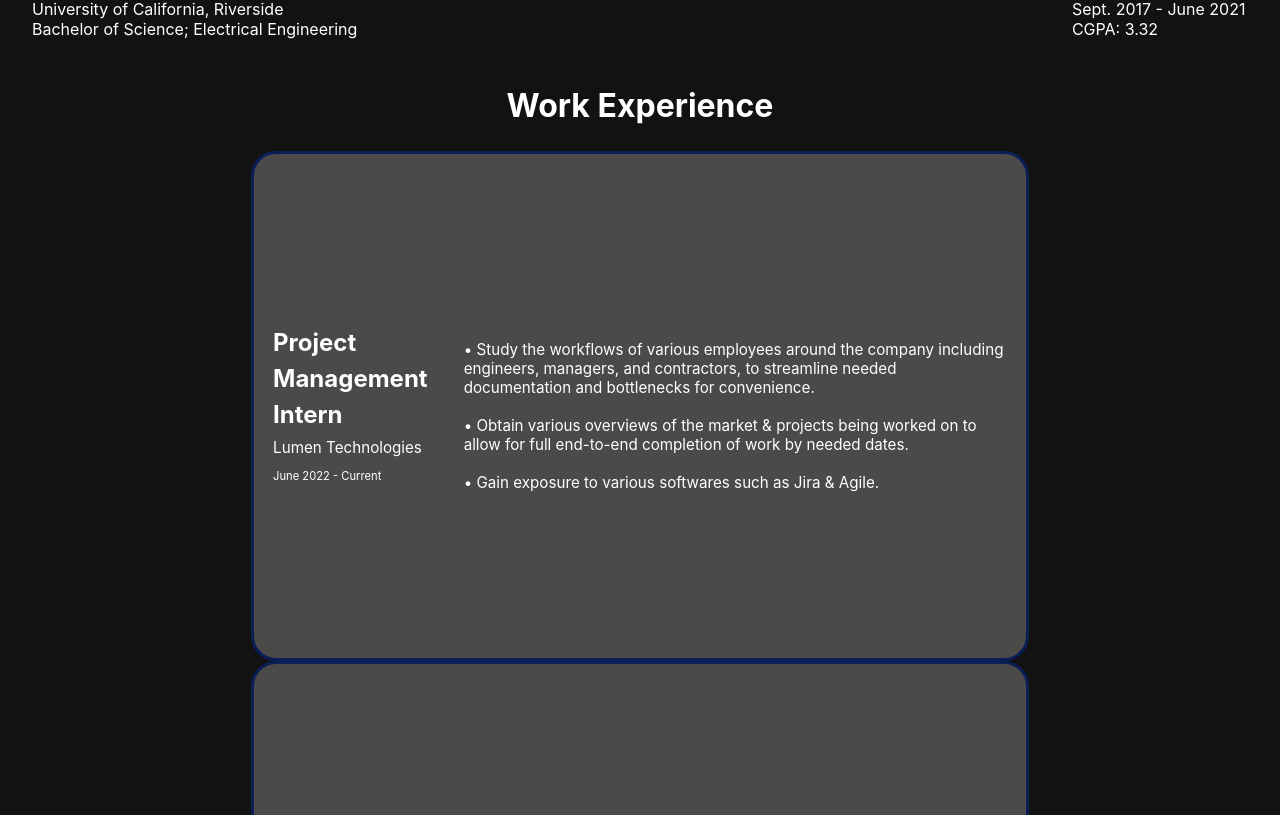
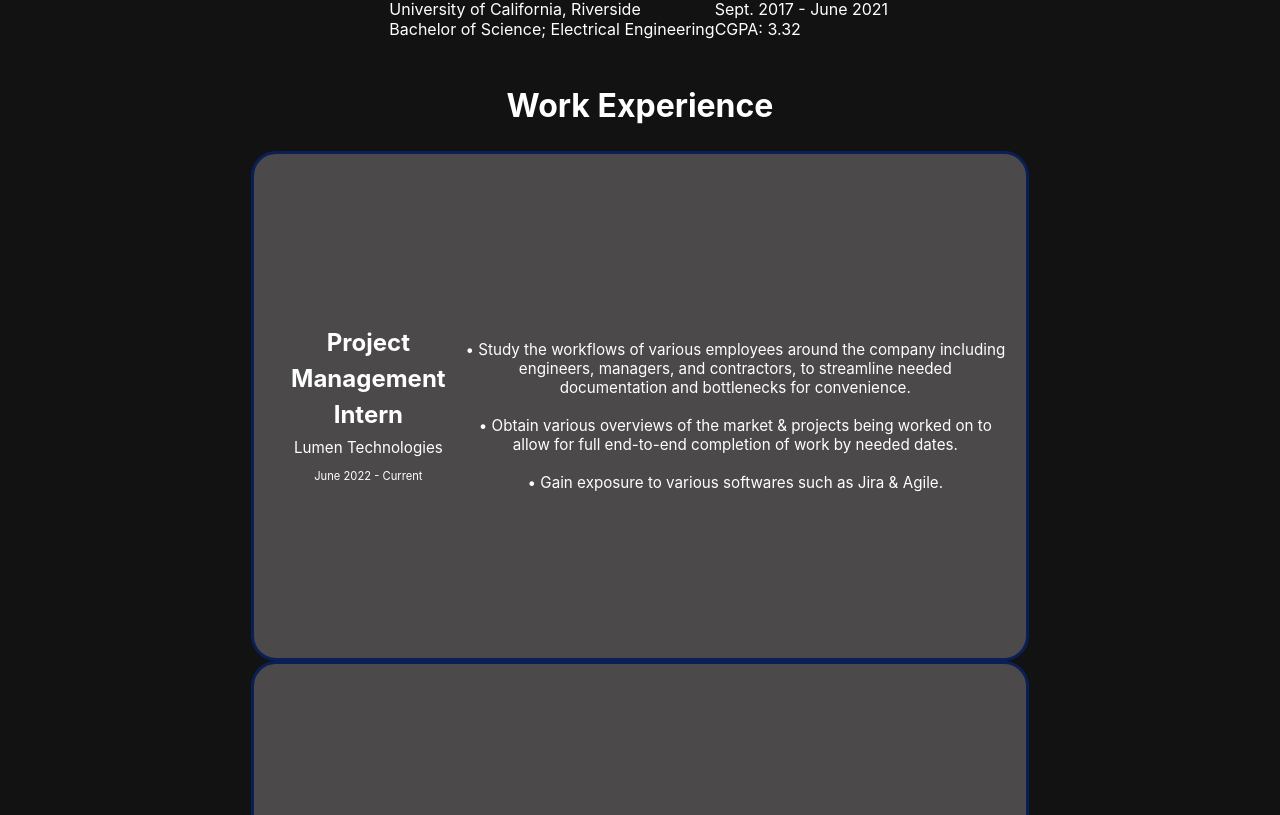
Before and after one commit to jjtrinh99/Website, a Next.js app: page / in a window 1280 px wide. Shown: the part 945-1760 px from the top of the page. Built offline with nearby package versions, Linux system fonts and the light colour scheme.

Commit message:
Trying to center

```diff
--- a/styles/Home.module.css
+++ b/styles/Home.module.css
@@ -10,7 +10,7 @@
   display: flex;
   flex-direction: column;
   justify-content: center;
-  align-items: left;
+  align-items: center;
 }
 
 .footer {
@@ -57,7 +57,7 @@
   margin: 2rem 0;
   line-height: 1.5;
   font-size: 1.2rem;
-  text-align: left;
+  text-align: center;
 }
 
 .code {
@@ -73,7 +73,7 @@
 
 .grid {
   display: flex;
-  align-items: left;
+  align-items: center;
   justify-content: center;
   flex-wrap: wrap;
   max-width: 800px;
@@ -85,7 +85,7 @@
   align-items: center;
   /*margin: 1.2rem;*/
   padding: 1.2rem;
-  text-align: left;
+  text-align: center;
   color: white;
   text-decoration: none;
   border: 3px solid #091f55;
@@ -107,7 +107,7 @@
 
   display: inline-grid;
 
-  text-align: left;
+  text-align: center;
   color: white;
   background-color:  rgb(75, 73, 73);
 }
```
Also changed, not shown: pages/index.js (+0 -10 lines), styles/globals.css (+0 -23 lines).
